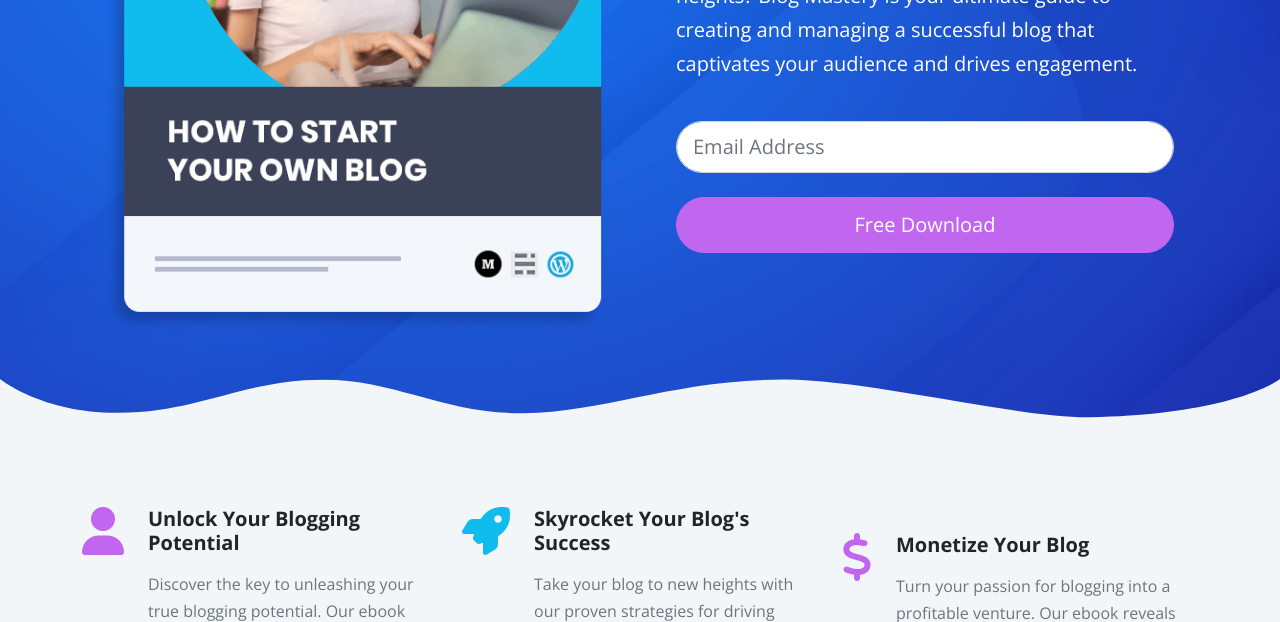
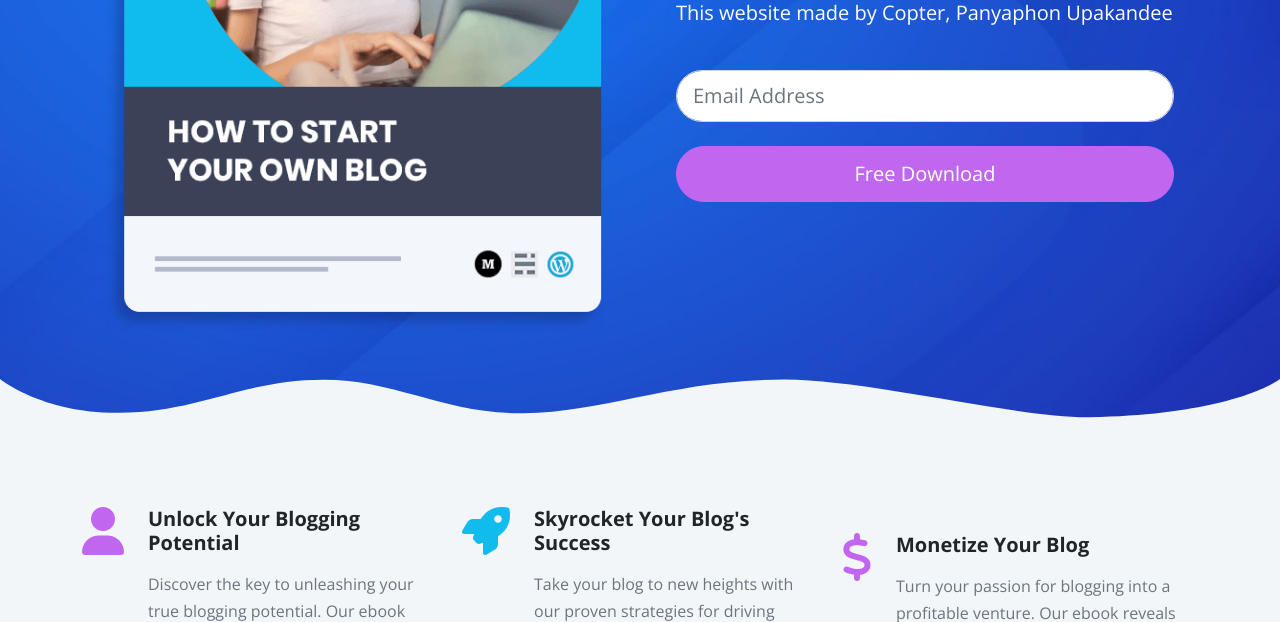
Before and after one commit to Copterxd4497/Ebook, a website: page index.html in a window 1280 px wide. Shown: the part 478-1100 px from the top of the page. Drawn offline with nearby package versions, Linux system fonts and the light colour scheme.

Commit message:
Update index.html

```diff
--- a/index.html
+++ b/index.html
@@ -66,10 +66,7 @@
               >
                 <h1 class="display-3 fw-bold">Welcome to Blog Mastery</h1>
                 <p class="lead">
-                  Are you ready to take your blogging journey to new heights?
-                  Blog Mastery is your ultimate guide to creating and managing a
-                  successful blog that captivates your audience and drives
-                  engagement.
+                  This website made by Copter, Panyaphon Upakandee
                 </p>
 
                 <!-- Form -->
```
